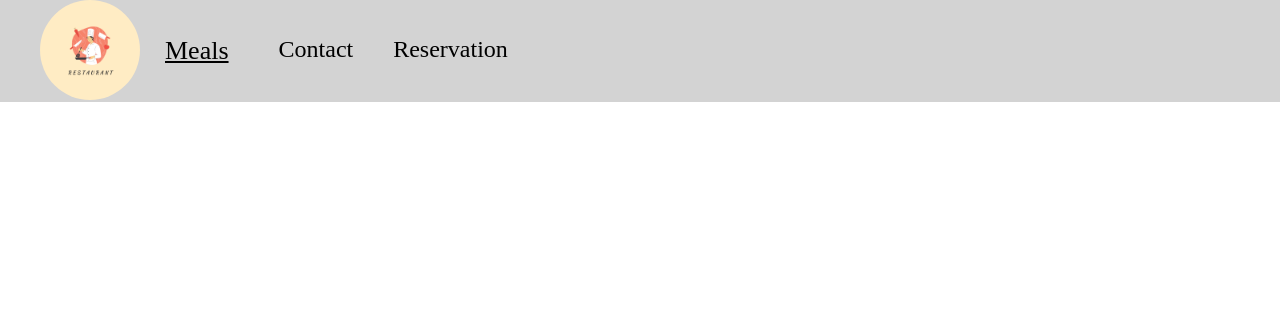
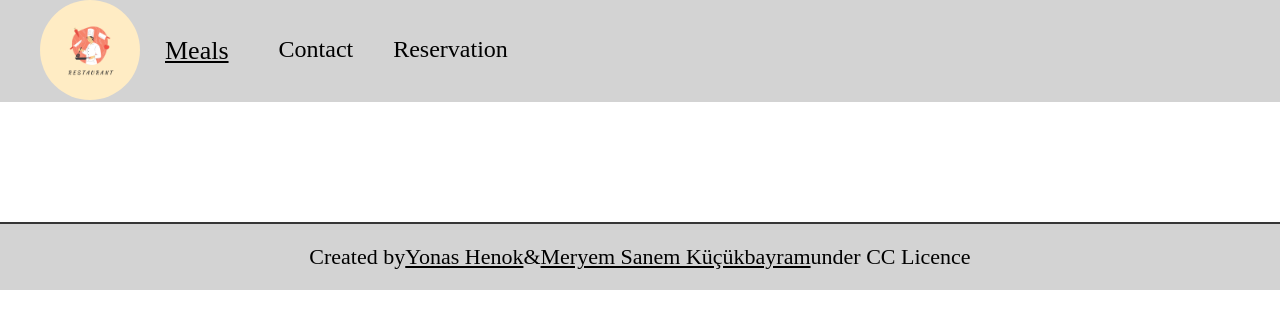
Before and after one commit to Yonashenok/javascript-capstone, a website built with webpack: page src/index.html in a window 1280 px wide. Built offline with nearby package versions, Linux system fonts and the light colour scheme; no server answers.

Commit message:
Create footer according to the wireframe

```diff
--- a/src/index.html
+++ b/src/index.html
@@ -34,5 +34,13 @@
     <section class="meal-container">
       <h1></h1>
     </section>
+    <footer>
+      <p>
+        Created by
+        <a href="https://github.com/Yonashenok"> Yonas Henok</a> &
+        <a href="https://github.com/meryemsanem">Meryem Sanem Küçükbayram</a>
+        under CC Licence
+      </p>
+    </footer>
   </body>
 </html>
--- a/src/style/index.css
+++ b/src/style/index.css
@@ -115,3 +115,20 @@ nav {
   text-decoration: underline;
   font-size: 26px;
 }
+
+footer {
+  width: 100%;
+  background-color: #d3d3d3;
+  padding: 20px;
+  border-top: 2px solid #363636;
+}
+
+footer p {
+  font-size: 22px;
+  display: flex;
+  justify-content: center;
+}
+
+footer a {
+  color: black;
+}
```
